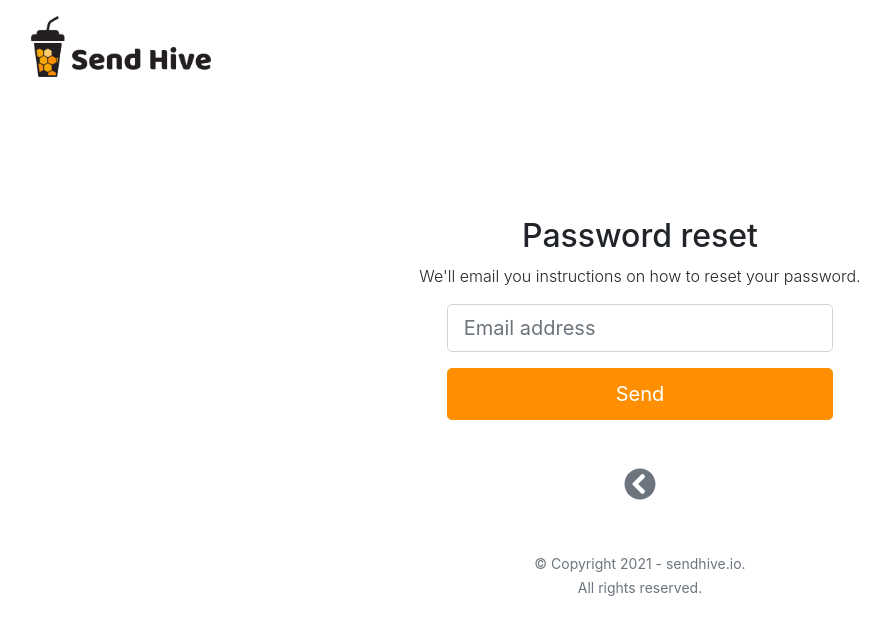
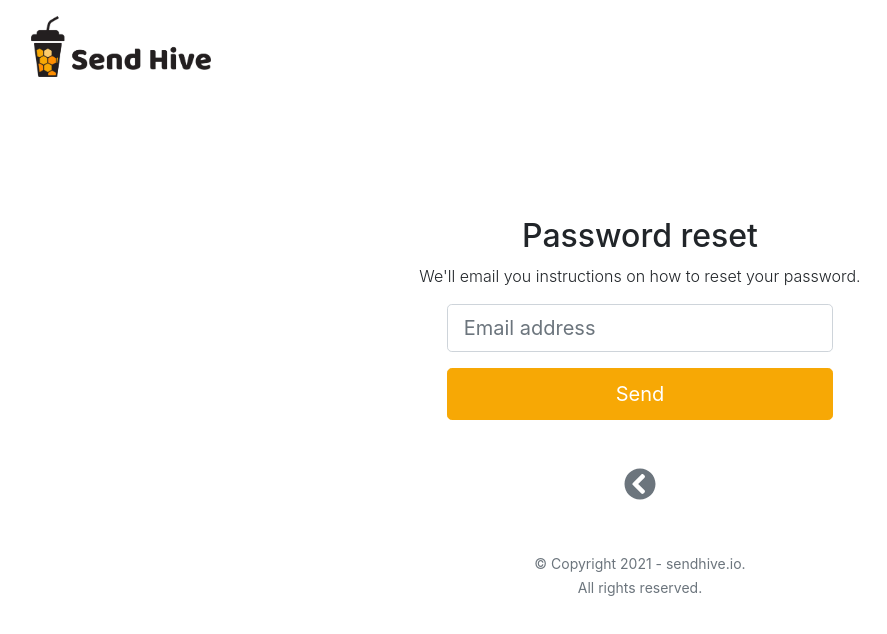
Before and after one commit to erwinagpasa/sendhive-vuejs, a Vue app: page /forgot in a window 1280 px wide. Shown: the top 634 px of the page, without its empty margins (0-887 px from the left). Built offline with nearby package versions, Linux system fonts and the light colour scheme.

Commit message:
yellow theme

```diff
--- a/src/assets/style.css
+++ b/src/assets/style.css
@@ -76,13 +76,13 @@ a:hover {
 
 .btn-primary {
   color: #fff !important;
-  background-color: #ff8f02 !important;
-  border-color: #ff8f02 !important;
+  background-color: #f7a805 !important;
+  border-color: #f7a805 !important;
   padding: 10px 30px 10px 30px !important;
 }
 .btn-primary:hover {
-  background-color: #c95531 !important;
-  border-color: #c95531 !important;
+  background-color: #d48f03 !important;
+  border-color: #d48f03 !important;
 }
 
 .btn-secondary {
```
